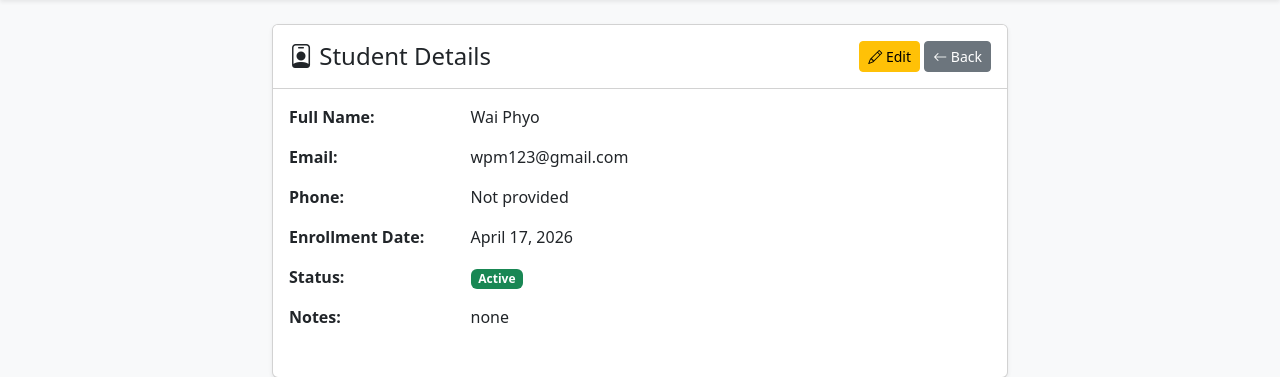
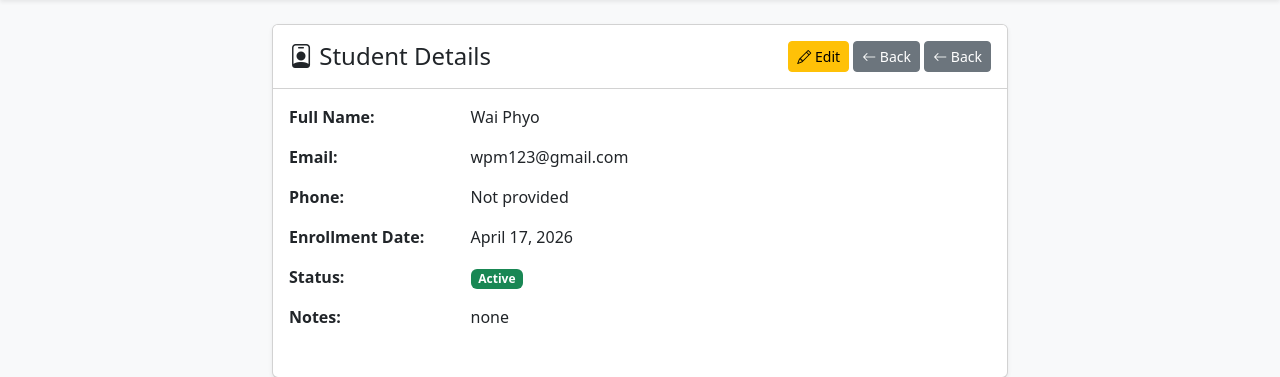
Before and after one commit to MinKhant1553/StudentManagement, a Django app: page /students/2/ in a window 1280 px wide. Shown: the part 56-433 px from the top of the page. Run offline with Django 5.2, Linux system fonts and the light colour scheme; a user stored in the database is signed in; data comes from the database, SQL or seed files in the repository; both versions use the stored data as it was after the commit.

Commit message:
fixed some of the bugs found

```diff
--- a/studentmanagement/Core/templates/student_details.html
+++ b/studentmanagement/Core/templates/student_details.html
@@ -16,8 +16,11 @@
                         <a href="{% url 'student_edit' student.id %}" class="btn btn-sm btn-warning">
                             <i class="bi bi-pencil"></i> Edit
                         </a>
+                        <a href="{% url 'student_list' %}" class="btn btn-sm btn-secondary">
+                            <i class="bi bi-arrow-left"></i> Back
+                        </a>
                         {% endif %}
-                        <a href="{% url 'course_list'%}" class="btn btn-sm btn-secondary">
+                        <a href="{% url 'home' %}" class="btn btn-sm btn-secondary">
                             <i class="bi bi-arrow-left"></i> Back
                         </a>
                     </div>
--- a/studentmanagement/Core/templates/studentlist.html
+++ b/studentmanagement/Core/templates/studentlist.html
@@ -3,7 +3,7 @@
 <div class="d-flex justify-content-between align-items-center mb-4">
     <h2>Student Directory</h2>
     {% if user.is_superuser %}
-    <a href="{% url 'add_student' %}" class="btn btn-primary"><i class="bi bi-plus-lg"></i> Add Student</a>
+    <a href="{% url 'register' %}" class="btn btn-primary"><i class="bi bi-plus-lg"></i> Add Student</a>
     {% endif %}
 </div>
 <table class="table table-hover shadow-sm border">
--- a/studentmanagement/Core/urls.py
+++ b/studentmanagement/Core/urls.py
@@ -11,7 +11,7 @@ urlpatterns = [
     # Student URLs
     path('studentlist/', views.StudentList, name='studentlist'),
     path('students/<int:student_id>/', views.StudentDetails, name='student_details'),
-    path('students/add/', views.AddStudent, name='add_student'),
+    path('students/add/', views.AddStudent, name='student_create'),
     path('students/confirm_delete/<int:student_id>/', views.StudentConfirmDelete, name='student_confirm_delete'),
     path('students/edit/<int:student_id>/', views.StudentEdit, name='student_edit'),
     #course URL
```
Also changed, not shown: studentmanagement/db.sqlite3.
